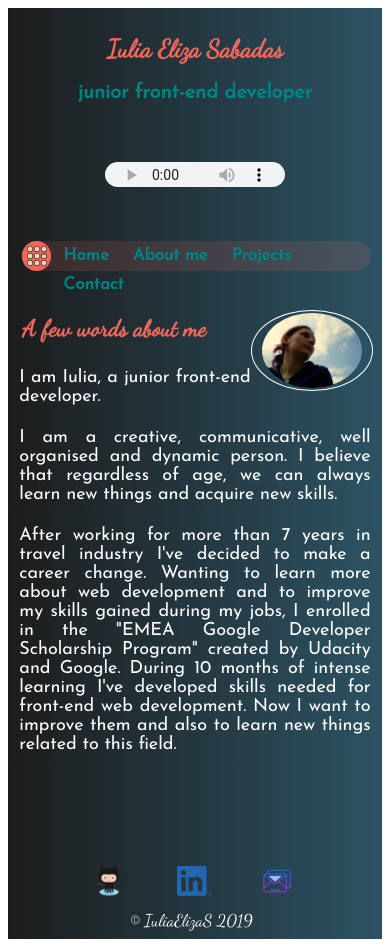
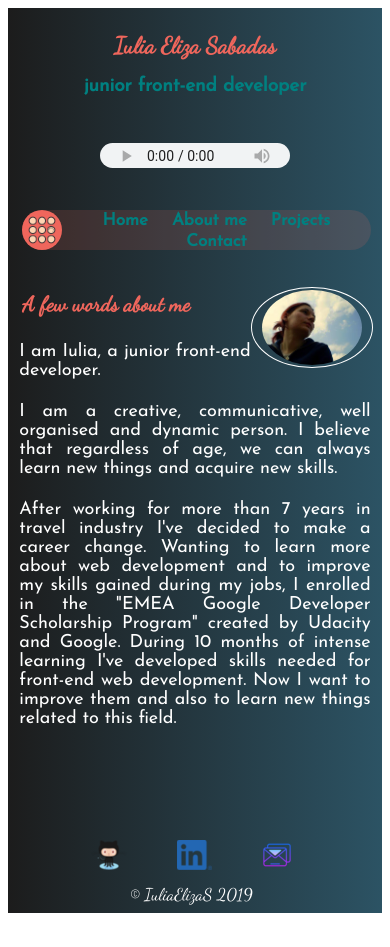
Before and after one commit to IuliaElizaS/MyPortofolio, a React (Create React App) app: page /about in a window 390 px wide. After the commit the page ends 921 px from the top, so only its background shows below. Built offline with nearby package versions, Linux system fonts and the light colour scheme.

Commit message:
fix responsive issues

```diff
--- a/src/components/Menu.js
+++ b/src/components/Menu.js
@@ -7,7 +7,7 @@ class Menu extends React.Component {
   render (){
     return (
       <nav className="menu">
-        <div className="menuButton"></div>
+        <div className="menuIcon"></div>
         <div className="navBar">
           <div className="navItem" id="home">
             <Link to='/'>Home</Link>
--- a/src/style/App.css
+++ b/src/style/App.css
@@ -33,7 +33,7 @@ h2 {
 }
 audio {
   height: 25px;
-  width: 180px;
+  width: 190px;
   padding: 8px;
   margin: 30px auto;
 }
@@ -57,7 +57,7 @@ audio {
   background-color: #ef665c25;
   border-radius: 20px;
 }
-.menuButton {
+.menuIcon {
   width: 30px;
   height: 30px;
   border-radius: 20px;
--- a/src/style/responsive.css
+++ b/src/style/responsive.css
@@ -1,4 +1,84 @@
-@media screen and (min-width: 600px) {
+@media screen and (max-width: 430px) {
+  /* --- HEADER COMPONENT --- */
+  h1 {
+    font-size: 23px;
+  }
+  h2 {
+    font-size: 19px;
+  }
+  audio {
+    margin: auto;
+  }
+
+  /* --- MAIN COMPONENT --- */
+  .mainContainer {
+    min-height: 283px;
+  }
+
+/* --- MENU COMPONENT --- */
+  .menu {
+    height: 40px;
+  }
+  .menuIcon {
+    width: 45px;
+    height: 40px;
+    border-radius: 20px;
+    background-size: contain;
+  }
+  .navBar {
+    height: 40px;
+    width: 100%;
+    text-align: center;
+  }
+  .navItem {
+    font-size: 17px;
+    padding: 2px;
+  }
+
+  /* --- PROJECTS & PROJECT COMPONENTS --- */
+  .title {
+    font-size: 21px;
+    text-align: left;
+    padding: 5px;
+  }
+  .list {
+    display: block;
+    width: 95%;
+  }
+  .card {
+    min-width: 230px;
+    height: 290px;
+    left: 5px;
+    margin: 40px auto;
+  }
+}
+
+@media screen and (min-width: 371px) and (max-width: 470px) {
+  /* --- HEADER COMPONENT --- */
+  audio {
+    margin: 18px auto;
+  }
+
+  /* --- MAIN COMPONENT --- */
+  .mainContainer {
+    min-height: 250px;
+  }
+}
+@media screen and (min-width: 471px) and (max-width: 604px) {
+  /* --- HEADER COMPONENT --- */
+  audio {
+    width: 160px;
+  }
+
+  /* --- MAIN COMPONENT --- */
+  .mainContainer {
+    min-height: 325px;
+  }
+}
+
+
+@media screen and (min-width: 605px) {
+  /* --- MENU COMPONENT --- */
   .menu {
     width: 70%;
     float: left;
@@ -8,11 +88,49 @@
     font-size: 18px;
     align-self: center;
   }
+
+  /* --- MAIN COMPONENT --- */
+  .mainContainer {
+    min-height: 330px;
+  }
 }
 
 @media screen and (min-width: 720px) {
+  /* --- MENU COMPONENT --- */
   .menu {
     width: 60%;
     margin-right: 40%;
   }
 }
+
+@media screen and (min-width: 900px) {
+  /* --- HOME COMPONENT --- */
+  .slide {
+    top: 35%;
+    width: 230px;
+    height: 200px;
+  }
+  .slide h2 {
+    font-size: 18px;
+    float: right;
+    padding: 10px 18px 8px 5px;
+  }
+  .slide p {
+    margin: 160px auto 20px auto;
+  }
+
+  /* --- CONTACT COMPONENT --- */
+  .contactForm {
+    margin: 30px auto 1px auto;
+  }
+  input {
+    width: 50%;
+    height: 20px;
+    font-size: 20px;
+  }
+  textarea {
+    width: 97%;
+    min-height: 100px;
+    font-size: 20px;
+  }
+}
```
